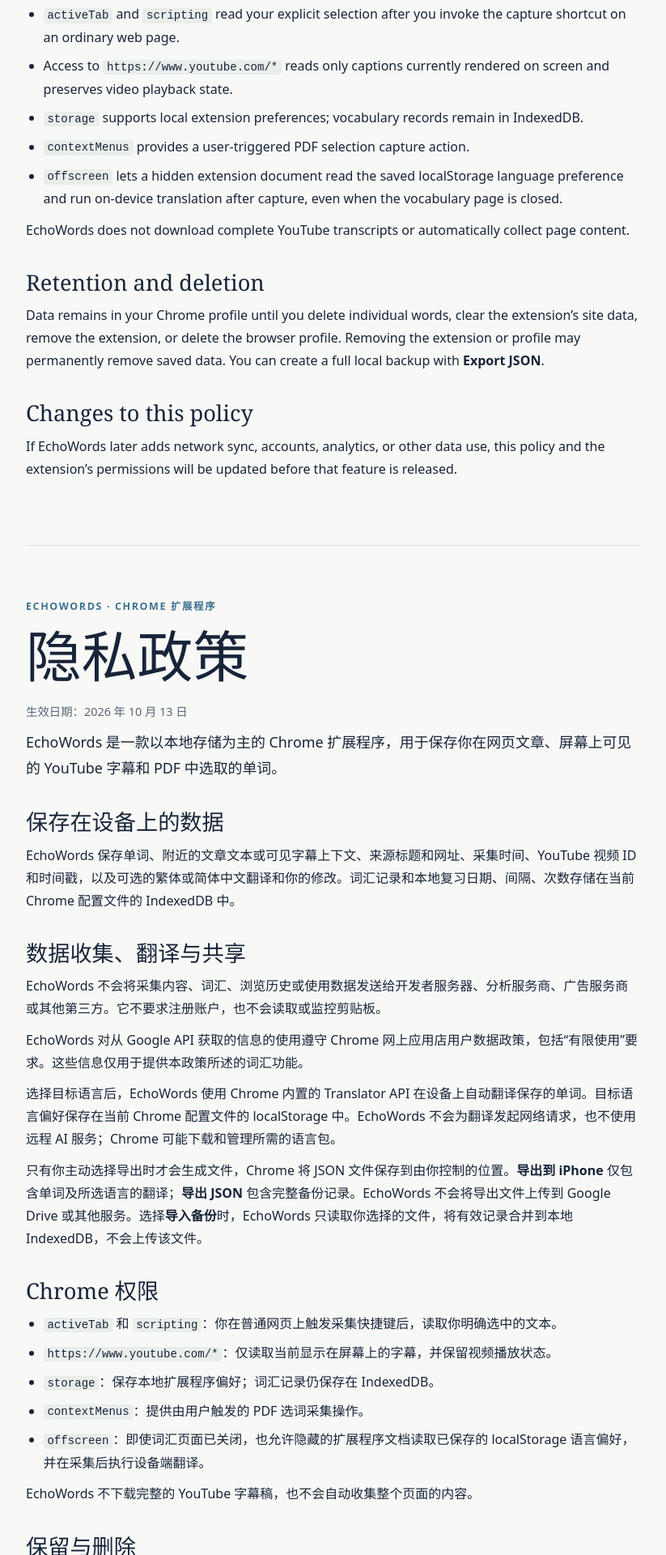
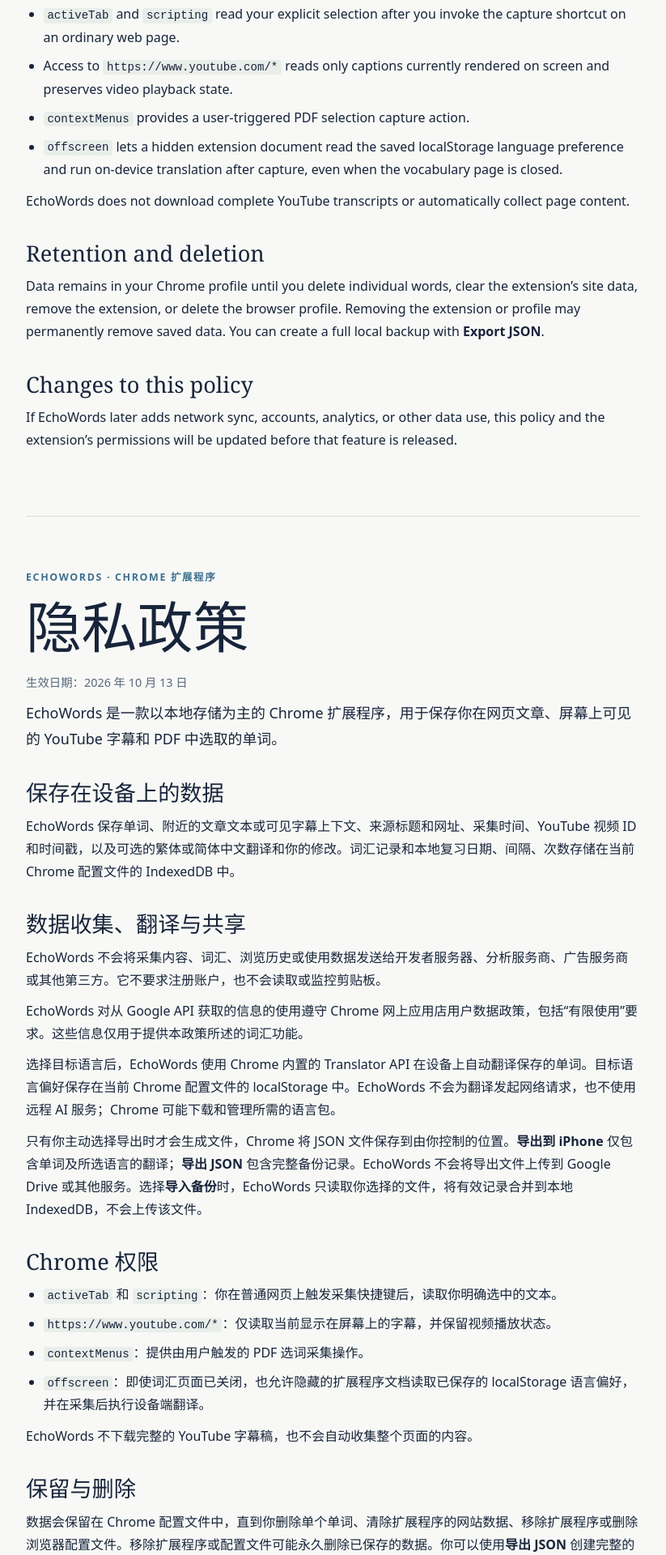
Before and after one commit to zhangyida-lab/echowordPrivacy, a plain HTML site: page index.html in a window 1280 px wide. Shown: the part 1156-3076 px from the top of the page at 81% size, without its empty margins (228-1051 px from the left). Drawn offline with Linux system fonts and the light colour scheme.

Commit message:
Add files via upload

```diff
--- a/index.html
+++ b/index.html
@@ -62,7 +62,6 @@
       <ul>
         <li><code>activeTab</code> and <code>scripting</code> read your explicit selection after you invoke the capture shortcut on an ordinary web page.</li>
         <li>Access to <code>https://www.youtube.com/*</code> reads only captions currently rendered on screen and preserves video playback state.</li>
-        <li><code>storage</code> supports local extension preferences; vocabulary records remain in IndexedDB.</li>
         <li><code>contextMenus</code> provides a user-triggered PDF selection capture action.</li>
         <li><code>offscreen</code> lets a hidden extension document read the saved localStorage language preference and run on-device translation after capture, even when the vocabulary page is closed.</li>
       </ul>
@@ -94,7 +93,6 @@
       <ul>
         <li><code>activeTab</code> 和 <code>scripting</code>：你在普通网页上触发采集快捷键后，读取你明确选中的文本。</li>
         <li><code>https://www.youtube.com/*</code>：仅读取当前显示在屏幕上的字幕，并保留视频播放状态。</li>
-        <li><code>storage</code>：保存本地扩展程序偏好；词汇记录仍保存在 IndexedDB。</li>
         <li><code>contextMenus</code>：提供由用户触发的 PDF 选词采集操作。</li>
         <li><code>offscreen</code>：即使词汇页面已关闭，也允许隐藏的扩展程序文档读取已保存的 localStorage 语言偏好，并在采集后执行设备端翻译。</li>
       </ul>
```
